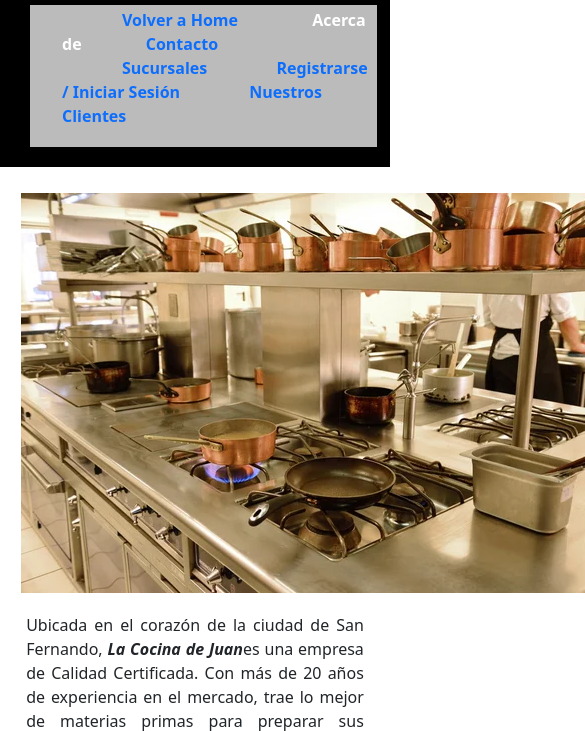
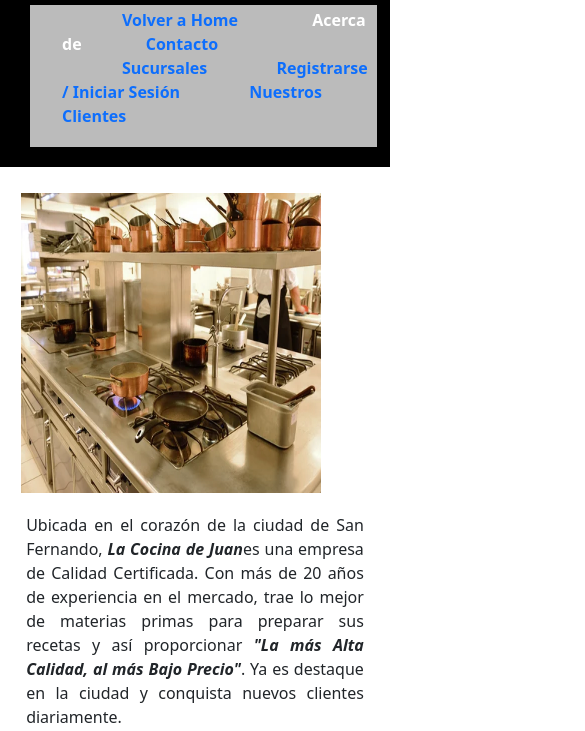
Before and after one commit to karcris259bar/24124_Act_7JS-Bootstrap, a plain HTML site: page aCercaDe.html in a window 390 px wide. Shown: the part 100-831 px from the top of the page, 585 px wide, since content can reach past the window. Drawn offline with nearby package versions, Linux system fonts and the light colour scheme.

Commit message:
Ultimo Repo nro 03

```diff
--- a/aCercaDe.css
+++ b/aCercaDe.css
@@ -237,6 +237,11 @@ strong {
     h5, .direccion {
         margin-left: 0;
     }
+    .cocina {
+        width: 300px;
+        height: 300px;
+        margin-left: 0;
+    }
     .input-agenda {
             width: 250px;
             margin-left: 0;
```
